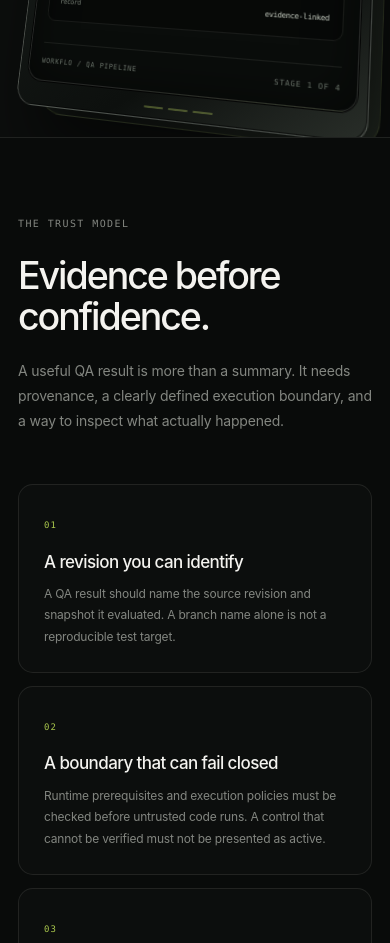
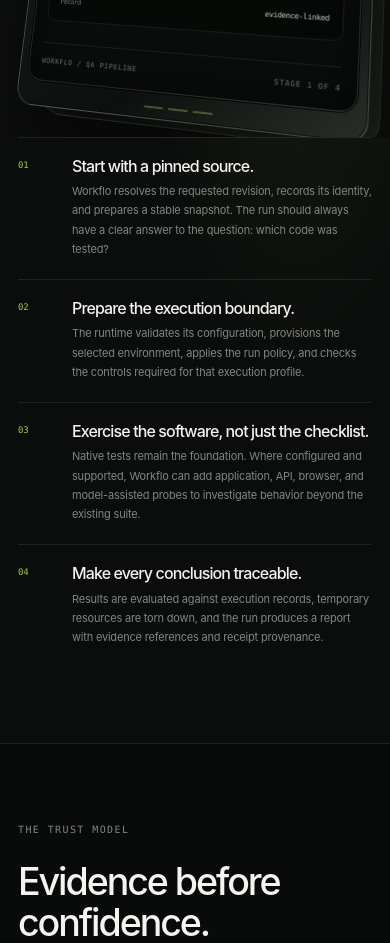
Before and after one commit to Kshitij-Tripathi87/workflo, a Next.js app in the folder website/: page / in a window 390 px wide. Shown: the part 4320-5263 px from the top of the page. Built offline with nearby package versions, Linux system fonts and the light colour scheme.

Commit message:
improve reduced-motion and mobile execution story

```diff
--- a/website/components/ExecutionStory.tsx
+++ b/website/components/ExecutionStory.tsx
@@ -44,6 +44,11 @@ export function ExecutionStory() {
   useEffect(() => {
     const section = sectionRef.current;
     if (!section) return;
+
+    if (window.matchMedia("(prefers-reduced-motion: reduce)").matches) {
+      setProgress(0.5);
+      return;
+    }
 
     let frame = 0;
 
@@ -100,7 +105,9 @@ export function ExecutionStory() {
           <div className="execution-story__copy">
             <p className="eyebrow">A RUN WITH A TRACEABLE LIFECYCLE</p>
             <p className="execution-story__step">{activeStage.eyebrow}</p>
-            <h2 id="execution-story-title">{activeStage.title}</h2>
+            <h2 id="execution-story-title" aria-live="polite" aria-atomic="true">
+              {activeStage.title}
+            </h2>
             <p className="execution-story__description">
               {activeStage.description}
             </p>
@@ -198,6 +205,18 @@ export function ExecutionStory() {
           </div>
         </div>
       </div>
+
+      <div className="site-shell execution-story__mobile-list">
+        {stages.map((stage) => (
+          <article className="execution-story__mobile-item" key={stage.eyebrow}>
+            <span>{stage.eyebrow.slice(0, 2)}</span>
+            <div>
+              <h3>{stage.title}</h3>
+              <p>{stage.description}</p>
+            </div>
+          </article>
+        ))}
+      </div>
     </section>
   );
 }
```
